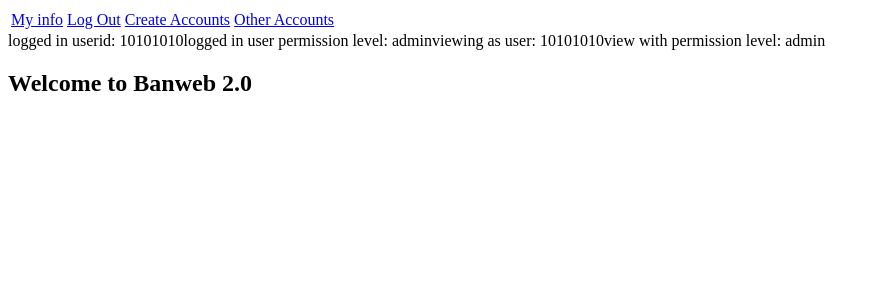
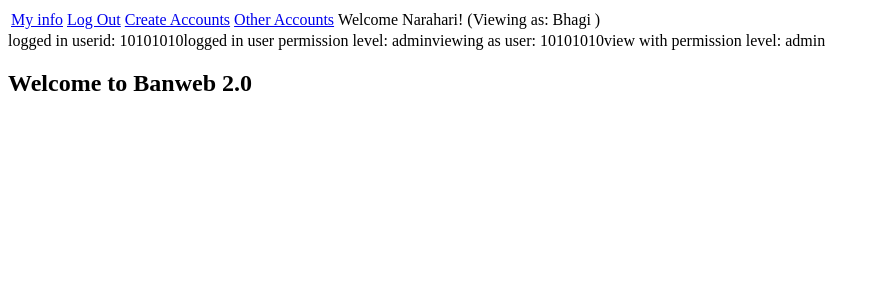
Before and after one commit to cs2541s20/sixteenandahalf, a PHP site: page /index.php in a window 1280 px wide. Shown: the top 300 px of the page, without its empty margins (0-880 px from the left). Run offline with PHP 8.4, Linux system fonts and the light colour scheme; a user stored in the database is signed in.

Commit message:
added welcome label

```diff
--- a/Deliverables/login.php
+++ b/Deliverables/login.php
@@ -34,7 +34,7 @@
 	  $_SESSION['viewuid'] = $row['uid'];
 	  $_SESSION['viewtype'] = $row['permission'];
 	  $_SESSION['type'] = $row['permission'];
-
+	  $_SESSION['name'] = $row['fname'] . $row['lname'];
           $home_url = 'index.php';
           header('Location: ' . $home_url);
         }
--- a/Deliverables/navbar.php
+++ b/Deliverables/navbar.php
@@ -181,7 +181,7 @@
 function navbar(){
 		//navbar
 		var loggedin = "<?php
-					if (isset($_SESSION['username'])){
+					if (isset($_SESSION['name'])){
 						echo true;
 					}
 					else {
@@ -192,6 +192,20 @@ function navbar(){
 		}
 		else{
 			loggedin = true;
+		}
+
+		var viewing = "<?php
+					if (isset($_SESSION['viewname'])){
+						echo true;
+					}
+					else{
+						echo false;
+					}?>";
+		if(viewing == ""){
+			viewing = false;
+		}
+		else{
+			viewing = true;
 		}
 		console.log("The value is: \"" + loggedin + "\"");
 		var navdiv = document.createElement("DIV");
@@ -216,20 +230,29 @@ function navbar(){
 				navtr.appendChild(navtd);
 			}
 		}
-		/*if(loggedin){
+		if(loggedin){
 			navtd = document.createElement("TD");
 			var welcomelabel = document.createElement("P");
 			welcomelabel.className = "welcome";
 			welcomelabel.innerText = "Welcome " + "<?php
-					if (isset($_SESSION['username'])){
-						echo $_SESSION['username'];
+					if (isset($_SESSION['name'])){
+						echo $_SESSION['name'];
 					}
 					else {
 						echo "";
 					}?>" + "!";
 			navtd.appendChild(welcomelabel);
 			navtr.appendChild(navtd);
-		}*/
+			if(viewing){
+				welcomelabel.innerText+= " (Viewing as: " + "<?php
+					if (isset($_SESSION['viewname'])){
+						echo $_SESSION['viewname'];
+					}
+					else{
+						echo "";
+					}?>" + " )";
+			}
+		}
 		navtable.appendChild(navtr);
 		navdiv.appendChild(navtable);
 		document.body.insertBefore(navdiv, document.body.firstChild);
```
